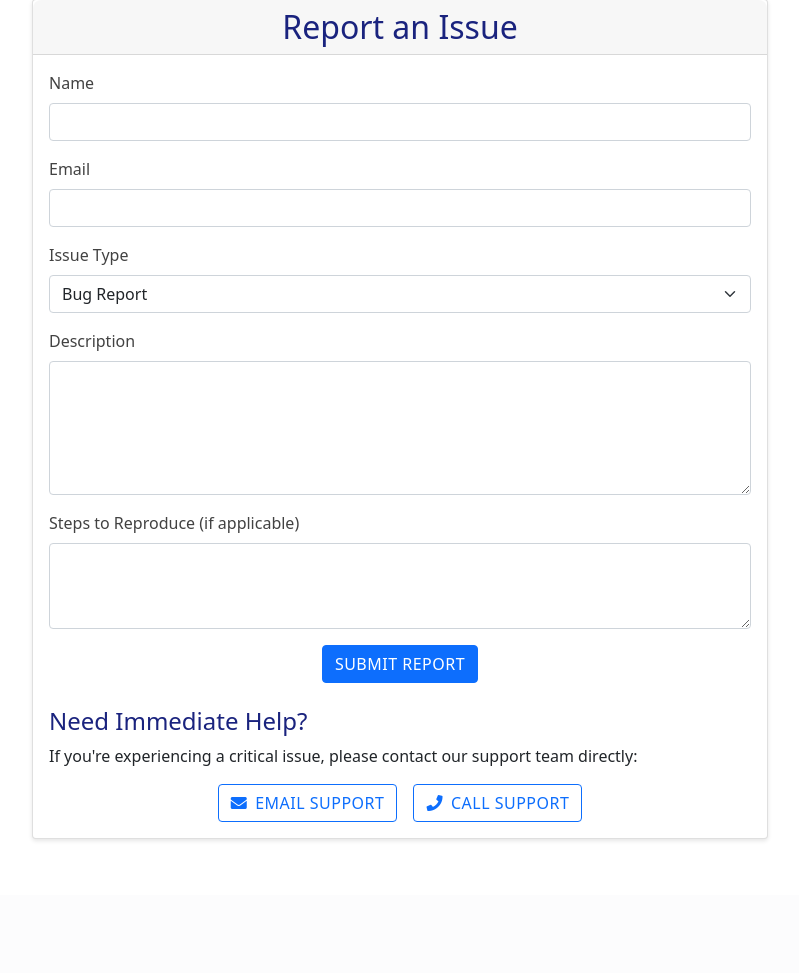
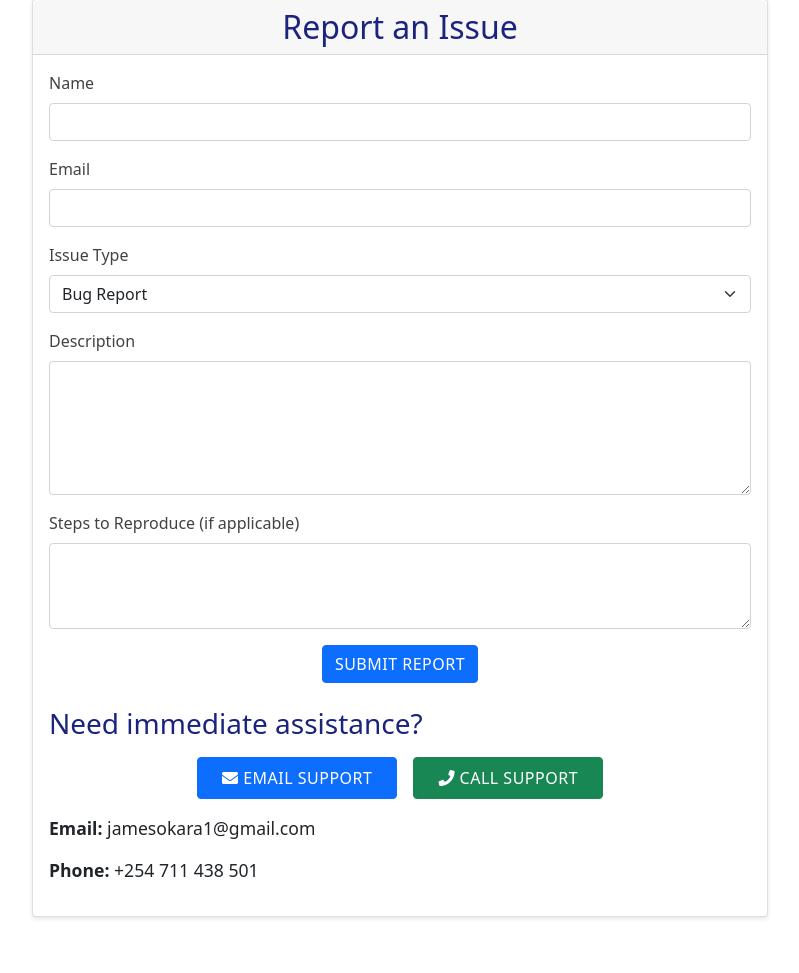
Before and after one commit to mufasa-james/ElectroPro, a Flask app: page /report-issue in a window 1280 px wide. Shown: the part 113-1086 px from the top of the page, without its empty margins (240-1039 px from the left). Before the commit the page ends 954 px from the top, so only its background shows below. Run offline with Flask 3, Linux system fonts and the light colour scheme; some libraries are stand-ins or nearby versions.

Commit message:
Updated templates, routes, and styles

```diff
--- a/app/forms.py
+++ b/app/forms.py
@@ -42,7 +42,7 @@ class EvaluationBookingForm(FlaskForm):
         ('residential', 'Residential'),
         ('commercial', 'Commercial'),
         ('industrial', 'Industrial')
-    ])
+    ], validators=[DataRequired()])
     street_address = StringField('Street Address', validators=[DataRequired()])
     town = StringField('Town/City', validators=[DataRequired()])
     county = SelectField('County', choices=[
@@ -95,13 +95,17 @@ class EvaluationBookingForm(FlaskForm):
         ('West Pokot', 'West Pokot')
     ])
     preferred_date = DateField('Preferred Date', validators=[DataRequired()])
-    previous_evaluation = SelectField('Previous Evaluation', choices=[
+    previous_evaluation = RadioField('Previous Evaluation', choices=[
         ('yes', 'Yes'),
         ('no', 'No')
-    ])
-    last_evaluation_date = DateField('Last Evaluation Date')
+    ], validators=[DataRequired()])
+    last_evaluation_date = DateField('Last Evaluation Date', validators=[Optional()])
     notes = TextAreaField('Additional Notes')
     submit = SubmitField('Book Evaluation')
+
+    def validate_last_evaluation_date(self, field):
+        if self.previous_evaluation.data == 'yes' and not field.data:
+            raise ValidationError('Please provide the date of the last evaluation')
 
 class EvaluationFormForm(FlaskForm):
     # Location and Date
--- a/app/routes.py
+++ b/app/routes.py
@@ -118,23 +118,28 @@ def book_evaluation():
         # Combine address components
         full_address = f"{form.street_address.data}\n{form.town.data}\n{form.county.data}"
 
-        evaluation = Evaluation(
-            ClientID=current_user.UserID,
-            Status='Pending',
-            Comments=f"""
+        try:
+            evaluation = Evaluation(
+                ClientID=current_user.UserID,
+                Status='Pending',
+                Comments=f"""
 Property Type: {form.property_type.data}
 Property Address: {full_address}
 Preferred Date: {form.preferred_date.data}
 Previous Evaluation: {form.previous_evaluation.data}
 Last Evaluation Date: {form.last_evaluation_date.data if form.previous_evaluation.data == 'yes' else 'N/A'}
 Additional Notes: {form.notes.data}
-            """.strip(),
-            CreatedAt=datetime.utcnow()
-        )
-        db.session.add(evaluation)
-        db.session.commit()
-        flash('Evaluation booked successfully! We will contact you to confirm the appointment.', 'success')
-        return redirect(url_for('main.evaluations'))
+                """.strip(),
+                CreatedAt=datetime.utcnow()
+            )
+            db.session.add(evaluation)
+            db.session.commit()
+            flash('Evaluation booked successfully! We will contact you to confirm the appointment.', 'success')
+            return redirect(url_for('main.evaluations'))
+        except Exception as e:
+            db.session.rollback()
+            flash(f'Error booking evaluation: {str(e)}', 'danger')
+
     return render_template('book_evaluation.html', form=form)
 
 @main.route('/accept-evaluation/<int:evaluation_id>')
@@ -142,15 +147,23 @@ Additional Notes: {form.notes.data}
 @evaluator_required
 def accept_evaluation(evaluation_id):
     evaluation = Evaluation.query.get_or_404(evaluation_id)
+
     if evaluation.Status != 'Pending':
-        flash('This evaluation has already been accepted.', 'warning')
+        flash('This evaluation is no longer available.', 'warning')
         return redirect(url_for('main.evaluations'))
 
-    evaluation.Status = 'In Progress'
     evaluation.EvaluatorID = current_user.UserID
-    db.session.commit()
-    flash('Evaluation accepted successfully. Please fill out the evaluation form.', 'success')
-    return redirect(url_for('main.fill_evaluation_form', evaluation_id=evaluation_id))
+    evaluation.Status = 'In Progress'  # Changed from 'Assigned' to 'In Progress'
+    evaluation.AssignedDate = datetime.utcnow()
+
+    try:
+        db.session.commit()
+        flash('Evaluation accepted successfully. You can now fill out the evaluation form.', 'success')
+    except Exception as e:
+        db.session.rollback()
+        flash('An error occurred while accepting the evaluation.', 'danger')
+
+    return redirect(url_for('main.evaluations'))
 
 @main.route('/complete-evaluation/<int:evaluation_id>')
 @login_required
@@ -250,74 +263,85 @@ def fill_evaluation_form(evaluation_id):
 
     form = EvaluationFormForm()
     if form.validate_on_submit():
-        print("Form validated successfully")  # Debug log
-        evaluation_form = EvaluationForm(
-            EvaluationID=evaluation_id,
-            Location=form.location.data,
-            EvaluationDate=form.evaluation_date.data,
+        print("Form validation passed")  # Debug log
+        try:
+            # First create and save the evaluation form
+            evaluation_form = EvaluationForm(
+                EvaluationID=evaluation_id,
+                Location=form.location.data,
+                EvaluationDate=form.evaluation_date.data,
 
-            # Section 1
-            contractor_license=form.contractor_license.data,
-            contractor_license_remarks=form.contractor_license_remarks.data,
-            design_compliance=form.design_compliance.data,
-            design_compliance_remarks=form.design_compliance_remarks.data,
-            documentation=form.documentation.data,
-            documentation_remarks=form.documentation_remarks.data,
-            testing_records=form.testing_records.data,
-            testing_records_remarks=form.testing_records_remarks.data,
-            wiring_regulations=form.wiring_regulations.data,
-            wiring_regulations_remarks=form.wiring_regulations_remarks.data,
+                # Section 1
+                contractor_license=form.contractor_license.data,
+                contractor_license_remarks=form.contractor_license_remarks.data,
+                design_compliance=form.design_compliance.data,
+                design_compliance_remarks=form.design_compliance_remarks.data,
+                documentation=form.documentation.data,
+                documentation_remarks=form.documentation_remarks.data,
+                testing_records=form.testing_records.data,
+                testing_records_remarks=form.testing_records_remarks.data,
+                wiring_regulations=form.wiring_regulations.data,
+                wiring_regulations_remarks=form.wiring_regulations_remarks.data,
 
-            # Section 2
-            circuit_breakers=form.circuit_breakers.data,
-            circuit_breakers_remarks=form.circuit_breakers_remarks.data,
-            earthing_bonding=form.earthing_bonding.data,
-            earthing_bonding_remarks=form.earthing_bonding_remarks.data,
-            exposed_wires=form.exposed_wires.data,
-            exposed_wires_remarks=form.exposed_wires_remarks.data,
-            rcd_installed=form.rcd_installed.data,
-            rcd_installed_remarks=form.rcd_installed_remarks.data,
-            panel_labeling=form.panel_labeling.data,
-            panel_labeling_remarks=form.panel_labeling_remarks.data,
+                # Section 2
+                circuit_breakers=form.circuit_breakers.data,
+                circuit_breakers_remarks=form.circuit_breakers_remarks.data,
+                earthing_bonding=form.earthing_bonding.data,
+                earthing_bonding_remarks=form.earthing_bonding_remarks.data,
+                exposed_wires=form.exposed_wires.data,
+                exposed_wires_remarks=form.exposed_wires_remarks.data,
+                rcd_installed=form.rcd_installed.data,
+                rcd_installed_remarks=form.rcd_installed_remarks.data,
+                panel_labeling=form.panel_labeling.data,
+                panel_labeling_remarks=form.panel_labeling_remarks.data,
 
-            # Section 3
-            equipment_inspection=form.equipment_inspection.data,
-            equipment_inspection_remarks=form.equipment_inspection_remarks.data,
-            safety_signage=form.safety_signage.data,
-            safety_signage_remarks=form.safety_signage_remarks.data,
-            emergency_switches=form.emergency_switches.data,
-            emergency_switches_remarks=form.emergency_switches_remarks.data,
-            circuit_loading=form.circuit_loading.data,
-            circuit_loading_remarks=form.circuit_loading_remarks.data,
-            safety_procedures=form.safety_procedures.data,
-            safety_procedures_remarks=form.safety_procedures_remarks.data,
+                # Section 3
+                equipment_inspection=form.equipment_inspection.data,
+                equipment_inspection_remarks=form.equipment_inspection_remarks.data,
+                safety_signage=form.safety_signage.data,
+                safety_signage_remarks=form.safety_signage_remarks.data,
+                emergency_switches=form.emergency_switches.data,
+                emergency_switches_remarks=form.emergency_switches_remarks.data,
+                circuit_loading=form.circuit_loading.data,
+                circuit_loading_remarks=form.circuit_loading_remarks.data,
+                safety_procedures=form.safety_procedures.data,
+                safety_procedures_remarks=form.safety_procedures_remarks.data,
 
-            # Section 4
-            overall_rating=form.overall_rating.data,
-            corrective_actions=form.corrective_actions.data,
-            additional_comments=form.additional_comments.data,
-            evaluator_signature=form.evaluator_signature.data,
-            signed_date=datetime.now().date()
-        )
+                # Section 4
+                overall_rating=form.overall_rating.data,
+                corrective_actions=form.corrective_actions.data,
+                additional_comments=form.additional_comments.data,
+                evaluator_signature=form.evaluator_signature.data,
+                signed_date=datetime.now().date()
+            )
 
-        print("Created evaluation form object")  # Debug log
-        db.session.add(evaluation_form)
+            print("Created evaluation form object")  # Debug log
+            db.session.add(evaluation_form)
+            print("Added form to session")  # Debug log
 
-        try:
-            # Generate and save the report
-            print("Generating report content...")  # Debug log
+            try:
+                db.session.flush()
+                print("Session flush successful")  # Debug log
+            except Exception as flush_error:
+                print(f"Flush error: {str(flush_error)}")  # Debug log
+                raise flush_error
+
+            # Generate report content
+            print("Generating report...")  # Debug log
             report_content = generate_evaluation_report(evaluation_form)
+
+            # Create report file
             report_filename = f'evaluation_report_{evaluation_id}.pdf'
             report_path = os.path.join(current_app.config['REPORT_UPLOAD_FOLDER'], report_filename)
+            print(f"Report will be saved to: {report_path}")  # Debug log
 
-            print(f"Report path: {report_path}")  # Debug log
+            # Ensure directory exists
+            os.makedirs(os.path.dirname(report_path), exist_ok=True)
 
-            # Ensure the directory exists
-            os.makedirs(current_app.config['REPORT_UPLOAD_FOLDER'], exist_ok=True)
-
-            # Save report content to PDF
-            print("Saving report to PDF...")  # Debug log
+            # Save PDF
+            print("Saving PDF...")  # Debug log
             save_report_to_pdf(report_content, report_path)
+            print("PDF saved successfully")  # Debug log
 
             # Create Report record
             report = Report(
@@ -325,21 +349,27 @@ def fill_evaluation_form(evaluation_id):
                 ReportFilePath=report_path
             )
             db.session.add(report)
+            print("Added report to session")  # Debug log
 
             # Update evaluation status
             evaluation.Status = 'Completed'
+            print("Updated evaluation status")  # Debug log
 
-            print("Committing changes to database...")  # Debug log
+            # Commit all changes
             db.session.commit()
-            print("Changes committed successfully")  # Debug log
-            flash('Evaluation form submitted successfully!', 'success')
-            return redirect(url_for('main.evaluations'))
+            print("All changes committed successfully")  # Debug log
+
+            flash('Evaluation form submitted and report generated successfully!', 'success')
+            return redirect(url_for('main.view_evaluation_form', evaluation_id=evaluation_id))
 
         except Exception as e:
-            print(f"Error occurred: {str(e)}")  # Debug log
+            print(f"Error details: {str(e)}")  # Debug log
             db.session.rollback()
             flash(f'Error saving the evaluation form: {str(e)}', 'danger')
             return render_template('fill_evaluation_form.html', form=form, evaluation=evaluation)
+    else:
+        print("Form validation failed")  # Debug log
+        print("Form errors:", form.errors)  # Debug log
 
     # Pre-fill form with evaluation and user data
     form.location.data = evaluation.Comments.split('\nProperty Address: ')[1].split('\n')[0]
@@ -438,25 +468,95 @@ def generate_evaluation_report(evaluation_form):
     return report_content
 
 def save_report_to_pdf(content, filepath):
-    """Save the report content to a PDF file"""
-    doc = SimpleDocTemplate(filepath, pagesize=A4)
+    """Save the report content to a PDF file with branded styling"""
+    from reportlab.lib import colors
+    from reportlab.lib.enums import TA_CENTER, TA_LEFT
+    from reportlab.lib.units import inch
+    from reportlab.lib.pagesizes import A4
+    from reportlab.platypus import SimpleDocTemplate, Paragraph, Spacer
+    from reportlab.lib.styles import getSampleStyleSheet, ParagraphStyle
+
+    doc = SimpleDocTemplate(
+        filepath,
+        pagesize=A4,
+        rightMargin=72,
+        leftMargin=72,
+        topMargin=72,
+        bottomMargin=72
+    )
+
+    # Define brand colors
+    navy_blue = colors.HexColor('#1a237e')
+    yellow = colors.HexColor('#ffd700')
+    grey = colors.HexColor('#424242')
+
     styles = getSampleStyleSheet()
+
+    # Define custom styles
+    title_style = ParagraphStyle(
+        'CustomTitle',
+        parent=styles['Heading1'],
+        fontSize=24,
+        alignment=TA_CENTER,
+        textColor=navy_blue,
+        spaceAfter=30
+    )
+
+    section_style = ParagraphStyle(
+        'CustomSection',
+        parent=styles['Heading2'],
+        fontSize=16,
+        textColor=navy_blue,
+        spaceBefore=20,
+        spaceAfter=10,
+        backColor=yellow.clone(alpha=0.2)
+    )
+
+    item_style = ParagraphStyle(
+        'CustomItem',
+        parent=styles['Normal'],
+        fontSize=12,
+        textColor=grey,
+        leftIndent=20,
+        spaceAfter=6,
+        leading=16
+    )
+
+    normal_style = ParagraphStyle(
+        'CustomNormal',
+        parent=styles['Normal'],
+        fontSize=12,
+        textColor=grey,
+        spaceAfter=12,
+        leading=16
+    )
+
     story = []
 
-    # Split content into lines and create paragraphs
+    # Process content line by line
     for line in content.split('\n'):
-        if line.strip():
-            if line.startswith('    '): # Indented lines
-                style = ParagraphStyle(
-                    'Indented',
-                    parent=styles['Normal'],
-                    leftIndent=20,
-                    spaceAfter=5
-                )
-            else:
-                style = styles['Normal']
-            story.append(Paragraph(line, style))
-            story.append(Spacer(1, 0.1 * inch))
+        line = line.strip()
+        if not line:
+            continue
+
+        # Clean up special characters
+        line = line.replace('✓', 'Yes').replace('✗', 'No')
+
+        if 'ELECTROPRO' in line:
+            story.append(Paragraph(line, title_style))
+            story.append(Spacer(1, 20))
+        elif any(line.startswith(str(i)) for i in range(1, 5)):
+            story.append(Spacer(1, 10))
+            story.append(Paragraph(line, section_style))
+            story.append(Spacer(1, 10))
+        elif line.startswith(('-', '•')):
+            story.append(Paragraph(line, item_style))
+        elif line.startswith(('Evaluation ID:', 'Location:', 'Date:')):
+            story.append(Paragraph(line, normal_style))
+        elif 'Remarks:' in line:
+            story.append(Paragraph(line, item_style))
+        else:
+            story.append(Paragraph(line, normal_style))
 
     doc.build(story)
 
--- a/app/static/styles.css
+++ b/app/static/styles.css
@@ -395,7 +395,53 @@ h1, h2, h3, h4, h5, h6 {
     }
 
     .features-nav a {
-        text-align: center;
+    text-align: center;
         margin: 0.25rem 0;
     }
 }
+
+.radio-group {
+    display: flex;
+    gap: 20px;
+    margin-top: 10px;
+}
+
+.radio-option {
+    display: flex;
+    align-items: center;
+    gap: 8px;
+    cursor: pointer;
+}
+
+.radio-option input[type="radio"] {
+    margin: 0;
+    cursor: pointer;
+}
+
+.radio-label {
+    margin: 0;
+}
+e styling in the
+
+.contact-support {
+    margin: 2rem 0;
+    padding: 1.5rem;
+    background: #f8f9fa;
+    border-radius: 8px;
+    text-align: center;
+}
+
+.support-options {
+    display: flex;
+    gap: 1rem;
+    justify-content: center;
+    margin: 1rem 0;
+}
+
+.support-options .btn {
+    padding: 0.5rem 1.5rem;
+}
+
+.contact-details {
+    font-size: 1.1rem;
+}
--- a/app/templates/evaluator_evaluations.html
+++ b/app/templates/evaluator_evaluations.html
@@ -79,13 +79,14 @@
                                     {{ evaluation.Status }}
                                 </span>
                             </td>
+                            <!-- In your evaluation listing loop -->
                             <td>
                                 {% if evaluation.Status == 'Pending' %}
                                     <a href="{{ url_for('main.accept_evaluation', evaluation_id=evaluation.EvaluationID) }}"
-                                       class="btn btn-primary btn-sm">Accept</a>
+                                       class="btn btn-success btn-sm">Accept</a>
                                 {% elif evaluation.Status == 'In Progress' and evaluation.EvaluatorID == current_user.UserID %}
                                     <a href="{{ url_for('main.fill_evaluation_form', evaluation_id=evaluation.EvaluationID) }}"
-                                       class="btn btn-success btn-sm">Fill Form</a>
+                                       class="btn btn-primary btn-sm">Fill Form</a>
                                 {% endif %}
                             </td>
                         </tr>
--- a/app/templates/report_issue.html
+++ b/app/templates/report_issue.html
@@ -106,16 +106,20 @@
                                 </div>
                             </form>
 
-                            <div class="mt-4">
-                                <h4>Need Immediate Help?</h4>
-                                <p>If you're experiencing a critical issue, please contact our support team directly:</p>
-                                <div class="d-flex justify-content-center gap-3">
-                                    <a href="mailto:support@electropro.com" class="btn btn-outline-primary">
-                                        <i class="fas fa-envelope me-2"></i>Email Support
+                            <!-- Single contact support section -->
+                            <div class="contact-support mt-4">
+                                <h3>Need immediate assistance?</h3>
+                                <div class="support-options">
+                                    <a href="mailto:jamesokara1@gmail.com" class="btn btn-primary">
+                                        <i class="fas fa-envelope"></i> Email Support
                                     </a>
-                                    <a href="tel:+1234567890" class="btn btn-outline-primary">
-                                        <i class="fas fa-phone me-2"></i>Call Support
+                                    <a href="tel:+254711438501" class="btn btn-success">
+                                        <i class="fas fa-phone"></i> Call Support
                                     </a>
+                                </div>
+                                <div class="contact-details mt-3">
+                                    <p><strong>Email:</strong> jamesokara1@gmail.com</p>
+                                    <p><strong>Phone:</strong> +254 711 438 501</p>
                                 </div>
                             </div>
                         </div>
--- a/requirements.txt
+++ b/requirements.txt
@@ -1,4 +1,4 @@
-# requirements.txt - Auto-generated
+# requirements.txt
 
 Flask==2.3.3
 Flask-SQLAlchemy==3.1.1
```
Also changed, not shown: app/templates/available_evaluations.html (added, +11 -0 lines), app/templates/book_evaluation.html (+17 -12 lines), app/templates/fill_evaluation_form.html (+15 -0 lines).
